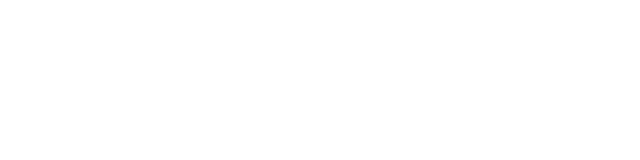
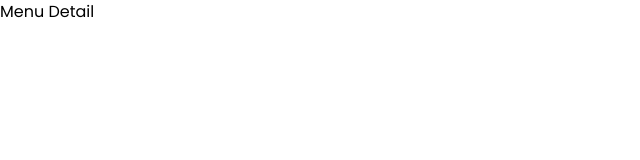
Before and after one commit to msfrzl1/food_est_java, a React (Vite) app: page /menus/1 in a window 1280 px wide. Before the commit this address had no page. Shown: the top 160 px of the page, without its empty margins (0-640 px from the left). Built offline with nearby package versions, Linux system fonts and the light colour scheme; a web font is replaced by a local one.

Commit message:
create menu detail page

```diff
--- a/src/components/Fragments/Menu.jsx
+++ b/src/components/Fragments/Menu.jsx
@@ -1,6 +1,7 @@
 /* eslint-disable react-hooks/exhaustive-deps */
 import { useEffect, useState } from 'react';
 import useGet from './../Hooks/useGet';
+import { Link } from 'react-router-dom';
 
 export default function Menu() {
    const [menus, setMenus] = useState([]);
@@ -29,6 +30,7 @@
             <div className='grid grid-cols-1 sm:grid-cols-2 md:grid-cols-3'>
                {menus.map((menu) => (
                   <div key={menu.id} className='m-2'>
+                     <Link to={`/menus/${menu.id}`}>
                         <div className='relative border rounded overflow-hidden shadow-md'>
                            <img src={menu.imageUrl} alt={menu.name} className='w-full h-56 object-cover' />
                            <div className='flex flex-col p-2 h-auto'>
@@ -42,6 +44,7 @@
                               </div>
                            </div>
                         </div>
+                     </Link>
                   </div>
                ))}
             </div>
--- /dev/null
+++ b/src/components/Fragments/MenuDetail.jsx
@@ -0,0 +1,7 @@
+export default function MenuDetail() {
+   return (
+      <div>
+         <h1>Menu Detail</h1>
+      </div>
+   );
+}
--- a/src/components/Routes/Route.jsx
+++ b/src/components/Routes/Route.jsx
@@ -1,4 +1,5 @@
 import LoginPage from '../../pages/loginPage';
+import MenuDetailPage from '../../pages/menuDetailPage';
 import MenuPage from '../../pages/menuPage';
 import RegisterPage from '../../pages/registerPage';
 
@@ -15,4 +16,8 @@
       path: '/menus',
       element: <MenuPage />,
    },
+   {
+      path: `menus/:id`,
+      element: <MenuDetailPage />,
+   },
 ];
--- /dev/null
+++ b/src/pages/menuDetailPage.jsx
@@ -0,0 +1,9 @@
+import MenuDetail from '../components/Fragments/MenuDetail';
+
+export default function MenuDetailPage() {
+   return (
+      <>
+         <MenuDetail />
+      </>
+   );
+}
```
Lines whose indentation alone changed are shown as unchanged.
